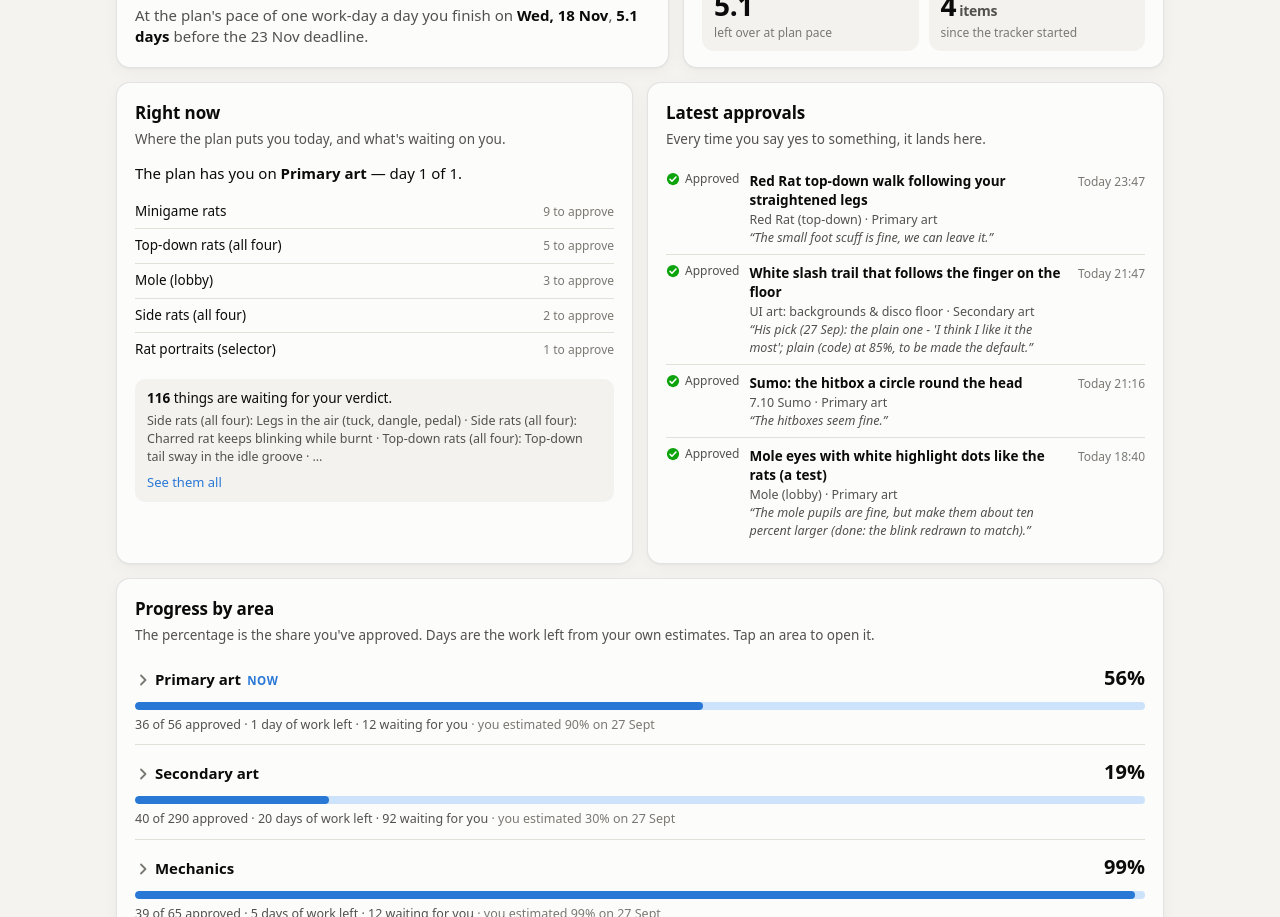
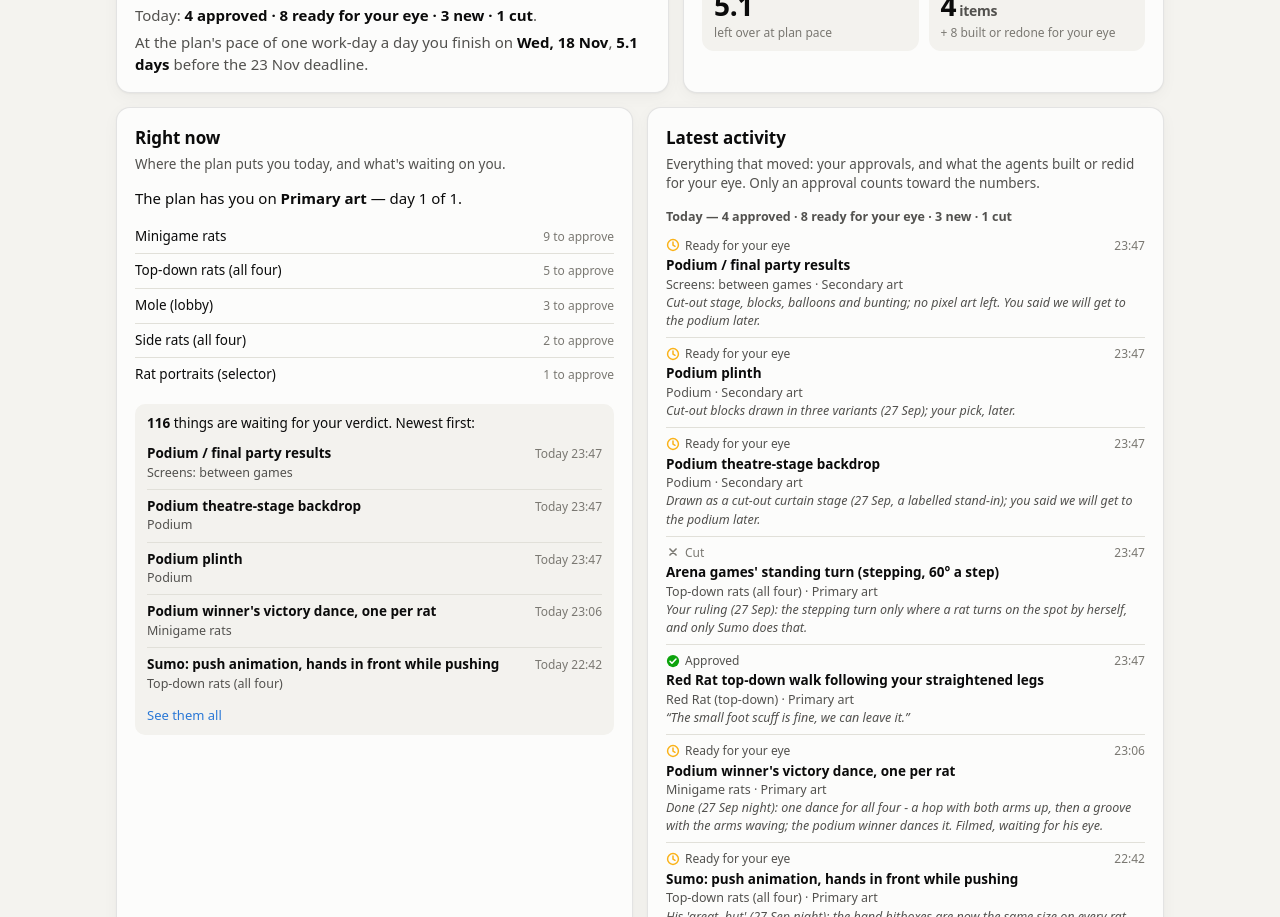
Before and after one commit to TastyBeBe/partyratz-tracker, a plain HTML site: page index.html in a window 1280 px wide. Shown: the part 278-1195 px from the top of the page. Drawn offline with Linux system fonts and the light colour scheme.

Commit message:
The page shows the day's work: a latest-activity feed (approved, ready for his eye, new, cut), today's summary in the headline, newest-ready first
He had done a full day of work and the page looked unchanged: it showed approvals only,
and most of the day was refinements that came back to him for a verdict.

Co-Authored-By: Claude Opus 5.5 <noreply@anthropic.com>

```diff
--- a/assets/app.js
+++ b/assets/app.js
@@ -72,7 +72,10 @@
     if (unit === false) return txt;
     return txt + (txt === "1" ? " day" : " days");
   }
-  function pct(x) { return (x >= 99.5 && x < 100 ? Math.floor(x) : Math.round(x)) + "%"; }
+  function pct(x) {
+    if (x > 0 && x < 10) return (Math.round(x * 10) / 10).toFixed(1).replace(/\.0$/, "") + "%";
+    return (x >= 99.5 && x < 100 ? Math.floor(x) : Math.round(x)) + "%";
+  }
   function rel(ms, now) {
     var m = Math.round((now - ms) / 60000);
     if (m < 1) return "just now";
@@ -92,6 +95,43 @@
     return c ? c.name : id;
   }
   function gameNo(g) { var m = /^7\.(\d+)/.exec(g); return m ? +m[1] : null; }
+
+  // ------------------------------------------------------------------ activity helpers
+  // Events that were undone, and the undo events themselves, are noise on the page.
+  function liveEvents() {
+    var d = state.data, undone = {};
+    d.events.forEach(function (e) { if (e.act === "undo" && e.undoes) undone[e.undoes] = true; });
+    return d.events.filter(function (e) { return e.act !== "undo" && !(e.op && undone[e.op]); });
+  }
+  function dayKey(ms) { return dyFmt.format(new Date(ms)); }
+  function actChip(e) {
+    if (e.act === "approve") return chip("approved", "Approved");
+    if (e.act === "reopen") return chip("awaiting", "Taken back");
+    if (e.act === "remove") return chip("removed", "Cut");
+    if (e.act === "add") return chip(e.to === "awaiting" ? "awaiting" : "todo", "New");
+    if (e.act === "plan") return chip("in-progress", "Estimate changed");
+    if (e.to === "awaiting") return chip("awaiting", "Ready for your eye");
+    if (e.to === "in-progress") return chip("in-progress", "In progress");
+    return chip(e.to || "todo", STATUS_LABEL[e.to] || e.to);
+  }
+  function chip(cls, text) { return h("span", { class: "st " + cls }, icon(ICON[cls] || ICON.todo), text); }
+  // one line per day: what moved
+  function daySummary(evs) {
+    var ok = {}, ready = {}, added = {}, cut = {};
+    evs.forEach(function (e) {
+      if (e.act === "approve") ok[e.id] = 1;
+      else if (e.act === "add") added[e.id] = 1;
+      else if (e.act === "remove") cut[e.id] = 1;
+      else if (e.act === "mark" && e.to === "awaiting") ready[e.id] = 1;
+    });
+    Object.keys(ok).forEach(function (k) { delete ready[k]; });
+    var parts = [], n;
+    if ((n = Object.keys(ok).length)) parts.push(n + " approved");
+    if ((n = Object.keys(ready).length)) parts.push(n + " ready for your eye");
+    if ((n = Object.keys(added).length)) parts.push(n + " new");
+    if ((n = Object.keys(cut).length)) parts.push(n + " cut");
+    return { text: parts.join(" · "), approved: Object.keys(ok).length, ready: Object.keys(ready).length };
+  }
 
   // ------------------------------------------------------------------ data
   function load() {
@@ -136,11 +176,16 @@
     n.appendChild(h("div", { class: "chip " + v.cls }, icon(CHIP_ICON[v.cls]), v.label));
     var zero = Math.abs(st.variance_days) < 0.05;
     n.appendChild(h("div", { class: "hero-figure" },
-      zero ? "0" : (ahead ? "+" : "−") + days(st.variance_days, false),
+      zero ? "0" : days(st.variance_days, false),
       h("small", null, zero ? "days off the plan" :
         (days(st.variance_days, false) === "1" ? "day " : "days ") + (ahead ? "ahead" : "behind"))));
     n.appendChild(h("p", null, "You've done ", h("b", null, days(st.earned_days)), " of the ",
       h("b", null, days(st.total_work_days)), " of work in your plan; by now the plan expects ", h("b", null, days(st.planned_days)), "."));
+    var todayEvs = liveEvents().filter(function (e) { return dayKey(S.parseTime(e.ts)) === dayKey(Date.now()); });
+    if (todayEvs.length) {
+      var sm = daySummary(todayEvs);
+      n.appendChild(h("p", null, "Today: ", h("b", null, sm.text || "no changes yet"), "."));
+    }
     var gap = (st.deadline_end - finish) / DAY;
     n.appendChild(h("p", null, "At the plan's pace of one work-day a day you finish on ", h("b", null, wFmt.format(new Date(finish))),
       gap >= 0 ? [", ", h("b", null, days(gap)), " before the ", date(deadline), " deadline."]
@@ -156,8 +201,11 @@
     n.appendChild(tile("Until the deadline", String(Math.max(0, Math.ceil(st.days_to_deadline))), "days", dyFmt.format(new Date(st.deadline_end - 1))));
     n.appendChild(tile("Spare days", (st.spare_days < 0 ? "−" : "") + days(st.spare_days, false), null,
       st.spare_days < 0 ? "short of the deadline" : "left over at plan pace"));
+    var weekAgo = Date.now() - 7 * DAY;
+    var wk = daySummary(liveEvents().filter(function (e) { return S.parseTime(e.ts) > weekAgo; }));
     n.appendChild(tile("Approved this week", String(st.approved_7d), st.approved_7d === 1 ? "item" : "items",
-      st.pace_7d != null ? days(st.pace_7d, false) + " work-days a day lately" : "since the tracker started"));
+      wk.ready ? "+ " + wk.ready + " built or redone for your eye" :
+      (st.pace_7d != null ? days(st.pace_7d, false) + " work-days a day lately" : "since the tracker started")));
   }
 
   // ------------------------------------------------------------------ right now
@@ -183,12 +231,19 @@
         n.appendChild(ul);
       } else n.appendChild(h("p", { class: "empty" }, "Everything in this area is approved."));
     }
-    var waiting = d.items.filter(function (i) { return i.status === "awaiting"; });
+    var lastTouch = {};
+    liveEvents().forEach(function (e) { lastTouch[e.id] = S.parseTime(e.ts); });
+    var waiting = d.items.filter(function (i) { return i.status === "awaiting"; })
+      .sort(function (a, b) { return (lastTouch[b.id] || 0) - (lastTouch[a.id] || 0); });
     var box = h("div", { class: "waiting" });
     if (waiting.length) {
-      box.appendChild(h("div", null, h("b", null, String(waiting.length)), waiting.length === 1 ? " thing is" : " things are", " waiting for your verdict."));
-      var names = waiting.slice(0, 3).map(function (i) { return i.group + ": " + i.name; });
-      box.appendChild(h("div", { class: "where", style: "margin-top:4px;color:var(--ink-2);font-size:12.5px" }, names.join(" · ") + (waiting.length > 3 ? " · …" : "")));
+      box.appendChild(h("div", null, h("b", null, String(waiting.length)), waiting.length === 1 ? " thing is" : " things are", " waiting for your verdict. Newest first:"));
+      var ul2 = h("ul", { class: "list", style: "margin-top:4px" });
+      waiting.slice(0, 5).forEach(function (i) {
+        ul2.appendChild(h("li", null, h("span", { class: "grow" }, h("div", { class: "what" }, i.name), h("div", { class: "where" }, i.group)),
+          h("span", { class: "when" }, lastTouch[i.id] ? when(lastTouch[i.id], Date.now()) : "before 27 Sep")));
+      });
+      box.appendChild(ul2);
       box.appendChild(h("button", { class: "linkbtn", type: "button", style: "margin-top:6px", onclick: function () {
         state.filter = { q: "", cat: "all", status: "awaiting" }; state.showAll = false; renderAll();
         document.getElementById("all").scrollIntoView({ behavior: "smooth", block: "start" });
@@ -197,30 +252,51 @@
     n.appendChild(box);
   }
 
-  // ------------------------------------------------------------------ latest approvals
+  // ------------------------------------------------------------------ latest activity
   function renderRecent(now) {
     var n = mount("recent"), d = state.data;
-    n.appendChild(h("h2", null, "Latest approvals"));
-    n.appendChild(h("p", { class: "sub" }, "Every time you say yes to something, it lands here."));
+    n.appendChild(h("h2", null, "Latest activity"));
+    n.appendChild(h("p", { class: "sub" }, "Everything that moved: your approvals, and what the agents built or redid for your eye. Only an approval counts toward the numbers."));
     var byId = {}; d.items.forEach(function (i) { byId[i.id] = i; });
-    var evs = d.events.filter(function (e) { return e.act === "approve" || e.act === "reopen"; }).slice(-12).reverse();
+    var evs = liveEvents();
     if (!evs.length) {
-      n.appendChild(h("p", { class: "empty" }, "Nothing approved since the tracker started. Your next yes shows up here within a minute or two."));
+      n.appendChild(h("p", { class: "empty" }, "Nothing has moved since the tracker started. Your next yes shows up here within a minute or two."));
       return;
     }
-    var ul = h("ul", { class: "list" });
-    evs.forEach(function (e) {
-      var i = byId[e.id] || { name: e.id, group: "", cat: "" };
-      var t = S.parseTime(e.ts);
-      ul.appendChild(h("li", null,
-        e.act === "approve" ? badge("approved") : badge("awaiting"),
-        h("span", { class: "grow" },
-          h("div", { class: "what" }, (e.act === "reopen" ? "Taken back: " : "") + i.name),
-          h("div", { class: "where" }, [i.group, catName(i.cat)].filter(Boolean).join(" · ")),
-          e.note ? h("div", { class: "quote" }, "“" + e.note + "”") : null),
-        h("span", { class: "when" }, when(t, now))));
+    // newest first; an item touched several times in one day shows once, with its latest state
+    var dayList = [], byDay = {};
+    evs.slice().reverse().forEach(function (e) {
+      var t = S.parseTime(e.ts), k = dayKey(t);
+      if (!byDay[k]) { byDay[k] = { key: k, t: t, evs: [], rows: [], seen: {} }; dayList.push(byDay[k]); }
+      byDay[k].evs.push(e);
+      var rowKey = e.id + (e.act === "approve" ? "#ok" : "");
+      if (!byDay[k].seen[rowKey]) { byDay[k].seen[rowKey] = 1; byDay[k].rows.push(e); }
     });
-    n.appendChild(ul);
+    var shown = 0, cap = state.showAllActivity ? 1e9 : 14;
+    dayList.forEach(function (day) {
+      if (shown >= cap) return;
+      var label = day.key === dayKey(now) ? "Today" : day.key === dayKey(now - DAY) ? "Yesterday" : wFmt.format(new Date(day.t));
+      n.appendChild(h("div", { class: "igroup", style: "margin-top:10px" }, label + " — " + daySummary(day.evs).text));
+      var ul = h("ul", { class: "list" });
+      day.rows.forEach(function (e) {
+        if (shown >= cap) return;
+        shown++;
+        var i = byId[e.id] || { name: e.act === "plan" ? (e.id === "deadline" ? "The deadline" : catName(e.id)) : e.id, group: "", cat: "" };
+        ul.appendChild(h("li", null,
+          h("span", { class: "grow" },
+            h("div", { class: "act-top" }, actChip(e), h("span", { class: "when" }, tFmt.format(new Date(S.parseTime(e.ts))))),
+            h("div", { class: "what" }, i.name),
+            h("div", { class: "where" }, [i.group, catName(i.cat)].filter(Boolean).join(" · ")),
+            e.note ? h("div", { class: "quote" }, e.act === "approve" ? "“" + e.note + "”" : e.note) : null)));
+      });
+      n.appendChild(ul);
+    });
+    var total = dayList.reduce(function (a, dd) { return a + dd.rows.length; }, 0);
+    if (total > cap) {
+      var more = h("button", { class: "linkbtn more", type: "button" }, "Show all " + total);
+      more.addEventListener("click", function () { state.showAllActivity = true; renderRecent(Date.now()); });
+      n.appendChild(more);
+    }
   }
 
   // ------------------------------------------------------------------ categories
--- a/assets/style.css
+++ b/assets/style.css
@@ -176,7 +176,7 @@ section { margin-top: 14px; }
 .st.pixel svg { color: var(--serious); }
 .st.in-progress svg { color: var(--accent); }
 .st.todo svg { color: var(--axis); }
-.st.removed { text-decoration: line-through; }
+.st.removed { color: var(--muted); }
 
 /* ---------- now */
 .now-phase { font-size: 15px; margin: 0 0 10px; }
@@ -189,6 +189,7 @@ section { margin-top: 14px; }
 .list .what { font-weight: 550; }
 .list .where { color: var(--ink-2); font-size: 12.5px; }
 .list .quote { color: var(--ink-2); font-size: 12.5px; font-style: italic; }
+.act-top { display: flex; align-items: center; justify-content: space-between; gap: 8px; margin-bottom: 2px; }
 .empty { color: var(--muted); font-size: 13.5px; padding: 6px 0; }
 .waiting { margin-top: 12px; padding: 10px 12px; border-radius: 10px; background: var(--surface-2); font-size: 13.5px; }
 .waiting b { font-weight: 650; }
```
Also changed, not shown: index.html (+3 -3 lines).
